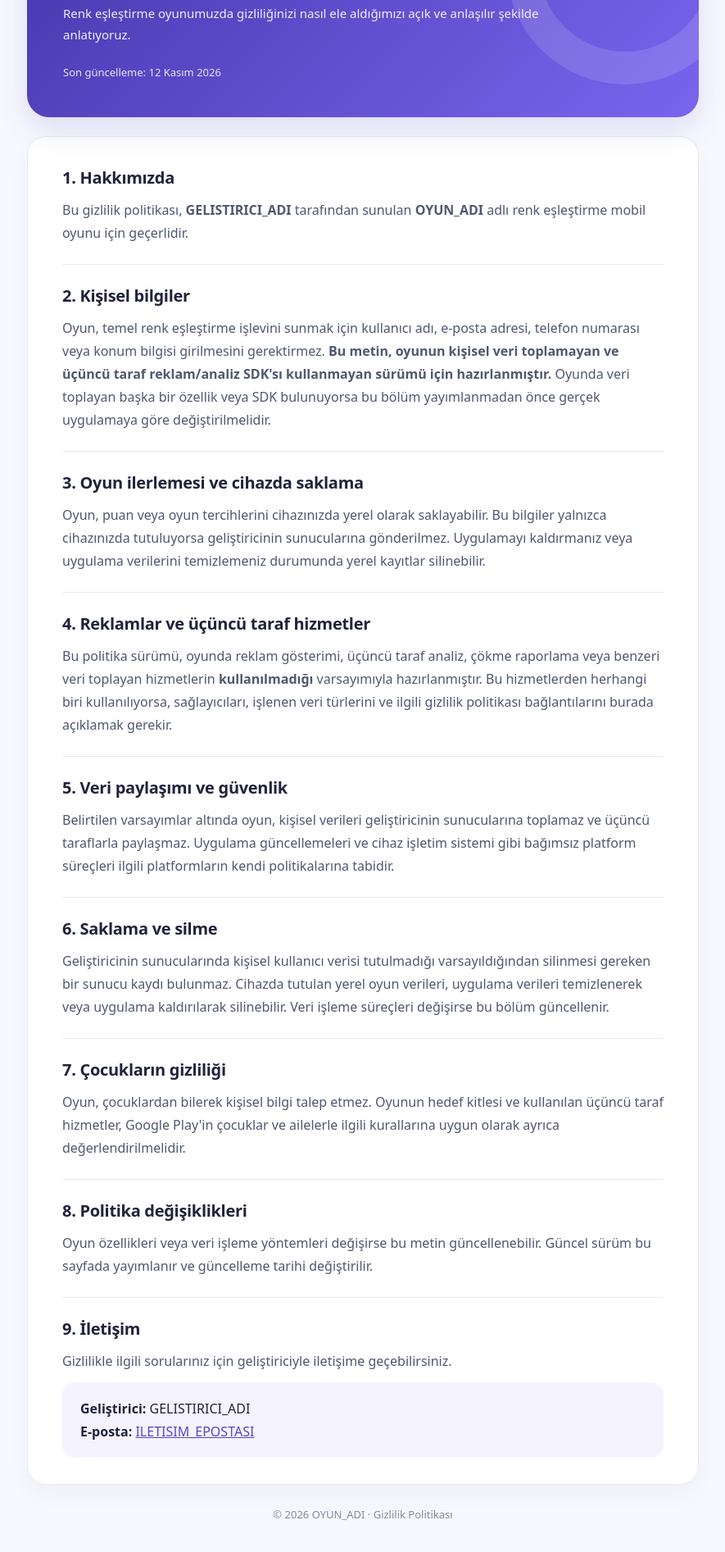
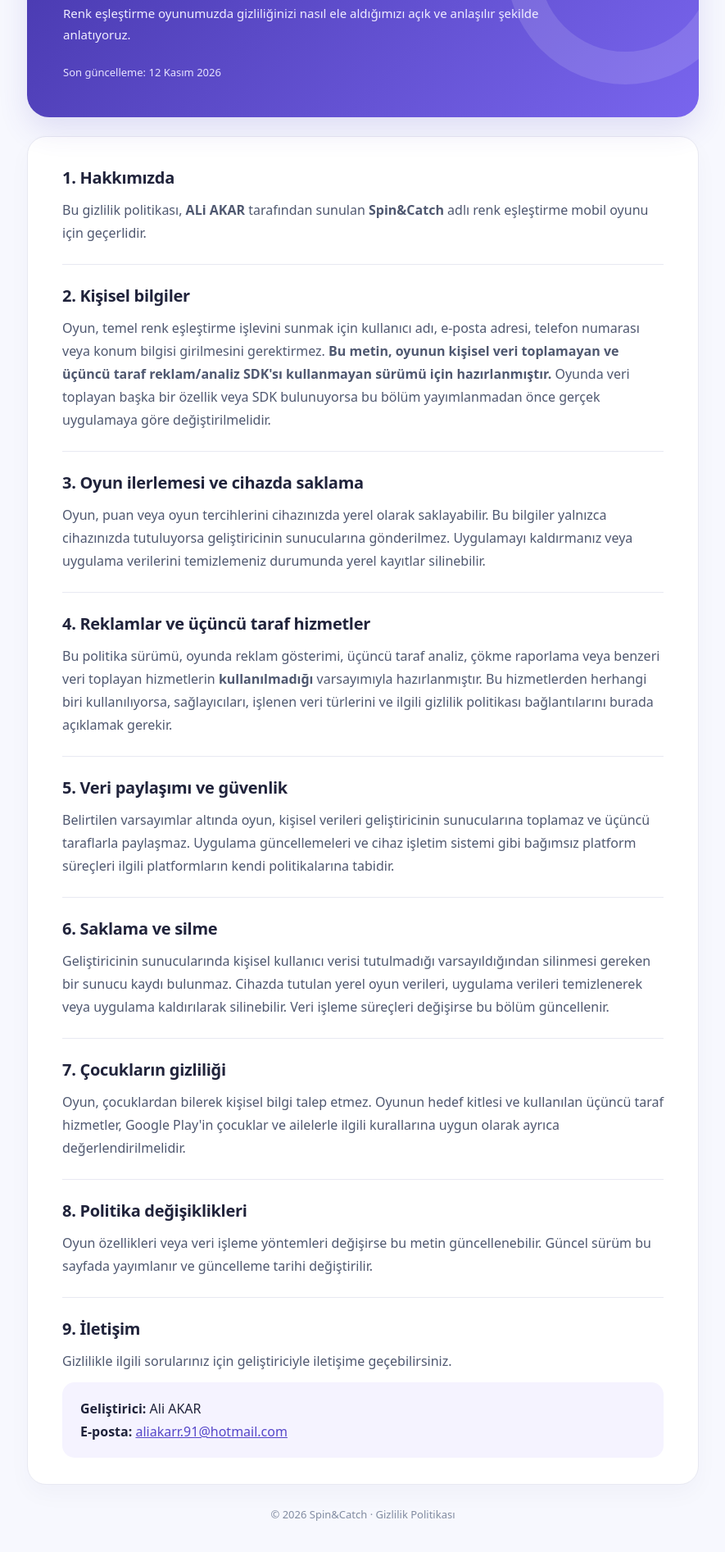
Before and after one commit to aliakar91/renk-oyunu-gizlilik, a plain HTML site: page index.html in a window 1280 px wide. Shown: the part 201-2094 px from the top of the page at 82% size, without its empty margins (197-1082 px from the left). Drawn offline with Linux system fonts and the light colour scheme.

Commit message:
Update game name and developer in privacy policy

```diff
--- a/index.html
+++ b/index.html
@@ -5,7 +5,7 @@
   <meta name="viewport" content="width=device-width, initial-scale=1" />
   <meta name="color-scheme" content="light" />
   <meta name="description" content="Renk eşleştirme oyununun gizlilik politikası." />
-  <title>Gizlilik Politikası | OYUN_ADI</title>
+  <title>Gizlilik Politikası | Spin&Catch</title>
   <style>
     :root { --ink:#20233b;--sub:#65708a;--line:#e8e9f2;--purple:#6755db;--bg:#f7f8fe; }
     *{box-sizing:border-box} html{scroll-behavior:smooth} body{margin:0;background:var(--bg);color:var(--ink);font-family:system-ui,-apple-system,"Segoe UI",sans-serif;line-height:1.75}
@@ -30,10 +30,10 @@
 </head>
 <body>
   <div class="shell">
-    <header><div class="brand"><div class="mark" aria-hidden="true"><span></span><span></span><span></span><span></span></div><span>OYUN_ADI</span></div><span class="pill">Oyuncu gizliliği</span></header>
+    <header><div class="brand"><div class="mark" aria-hidden="true"><span></span><span></span><span></span><span></span></div><span>Spin&Catch</span></div><span class="pill">Oyuncu gizliliği</span></header>
     <div class="hero"><h1>Gizlilik Politikası</h1><p>Renk eşleştirme oyunumuzda gizliliğinizi nasıl ele aldığımızı açık ve anlaşılır şekilde anlatıyoruz.</p><div class="meta">Son güncelleme: 12 Kasım 2026</div></div>
     <main>
-      <section><h2>1. Hakkımızda</h2><p>Bu gizlilik politikası, <strong>GELISTIRICI_ADI</strong> tarafından sunulan <strong>OYUN_ADI</strong> adlı renk eşleştirme mobil oyunu için geçerlidir.</p></section>
+      <section><h2>1. Hakkımızda</h2><p>Bu gizlilik politikası, <strong>ALi AKAR</strong> tarafından sunulan <strong>Spin&Catch</strong> adlı renk eşleştirme mobil oyunu için geçerlidir.</p></section>
       <section><h2>2. Kişisel bilgiler</h2><p>Oyun, temel renk eşleştirme işlevini sunmak için kullanıcı adı, e-posta adresi, telefon numarası veya konum bilgisi girilmesini gerektirmez. <strong>Bu metin, oyunun kişisel veri toplamayan ve üçüncü taraf reklam/analiz SDK'sı kullanmayan sürümü için hazırlanmıştır.</strong> Oyunda veri toplayan başka bir özellik veya SDK bulunuyorsa bu bölüm yayımlanmadan önce gerçek uygulamaya göre değiştirilmelidir.</p></section>
       <section><h2>3. Oyun ilerlemesi ve cihazda saklama</h2><p>Oyun, puan veya oyun tercihlerini cihazınızda yerel olarak saklayabilir. Bu bilgiler yalnızca cihazınızda tutuluyorsa geliştiricinin sunucularına gönderilmez. Uygulamayı kaldırmanız veya uygulama verilerini temizlemeniz durumunda yerel kayıtlar silinebilir.</p></section>
       <section><h2>4. Reklamlar ve üçüncü taraf hizmetler</h2><p>Bu politika sürümü, oyunda reklam gösterimi, üçüncü taraf analiz, çökme raporlama veya benzeri veri toplayan hizmetlerin <strong>kullanılmadığı</strong> varsayımıyla hazırlanmıştır. Bu hizmetlerden herhangi biri kullanılıyorsa, sağlayıcıları, işlenen veri türlerini ve ilgili gizlilik politikası bağlantılarını burada açıklamak gerekir.</p></section>
@@ -41,9 +41,9 @@
       <section><h2>6. Saklama ve silme</h2><p>Geliştiricinin sunucularında kişisel kullanıcı verisi tutulmadığı varsayıldığından silinmesi gereken bir sunucu kaydı bulunmaz. Cihazda tutulan yerel oyun verileri, uygulama verileri temizlenerek veya uygulama kaldırılarak silinebilir. Veri işleme süreçleri değişirse bu bölüm güncellenir.</p></section>
       <section><h2>7. Çocukların gizliliği</h2><p>Oyun, çocuklardan bilerek kişisel bilgi talep etmez. Oyunun hedef kitlesi ve kullanılan üçüncü taraf hizmetler, Google Play'in çocuklar ve ailelerle ilgili kurallarına uygun olarak ayrıca değerlendirilmelidir.</p></section>
       <section><h2>8. Politika değişiklikleri</h2><p>Oyun özellikleri veya veri işleme yöntemleri değişirse bu metin güncellenebilir. Güncel sürüm bu sayfada yayımlanır ve güncelleme tarihi değiştirilir.</p></section>
-      <section><h2>9. İletişim</h2><p>Gizlilikle ilgili sorularınız için geliştiriciyle iletişime geçebilirsiniz.</p><div class="contact"><strong>Geliştirici:</strong> GELISTIRICI_ADI<br><strong>E-posta:</strong> <a href="mailto:ILETISIM_EPOSTASI">ILETISIM_EPOSTASI</a></div></section>
+      <section><h2>9. İletişim</h2><p>Gizlilikle ilgili sorularınız için geliştiriciyle iletişime geçebilirsiniz.</p><div class="contact"><strong>Geliştirici:</strong> Ali AKAR<br><strong>E-posta:</strong> <a href="mailto:ILETISIM_EPOSTASI">aliakarr.91@hotmail.com</a></div></section>
     </main>
-    <footer>© 2026 OYUN_ADI · Gizlilik Politikası</footer>
+    <footer>© 2026 Spin&Catch · Gizlilik Politikası</footer>
   </div>
 </body>
 </html>
```
